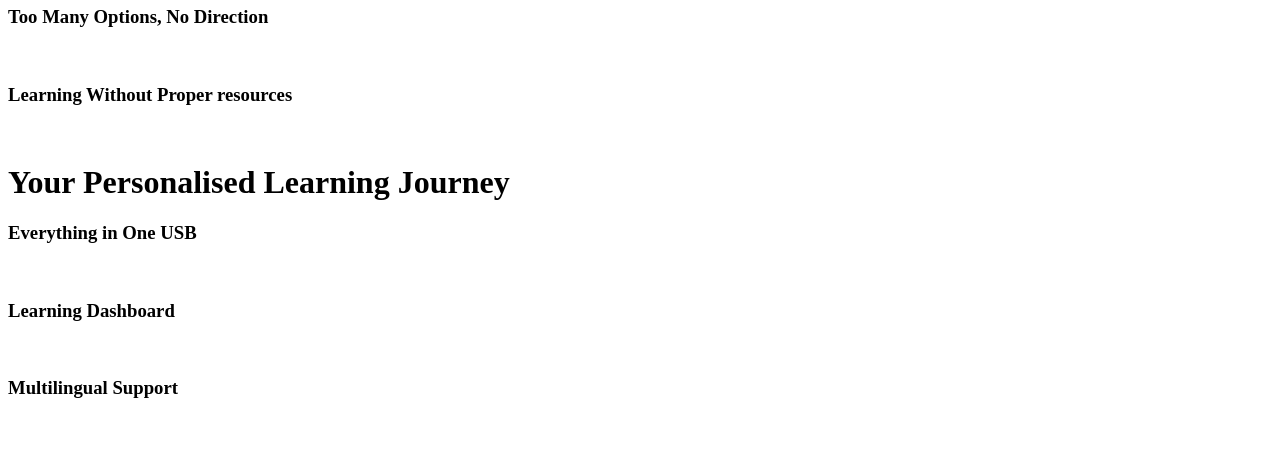
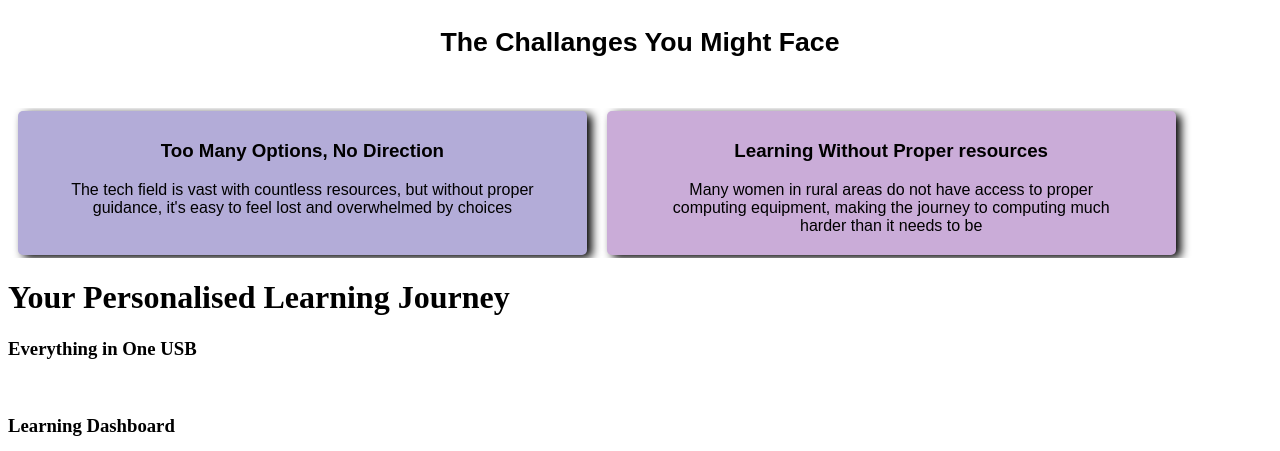
Before and after one commit to Kylshm/ACM-W-X-WICS, a plain HTML site: page docsa/index.html in a window 1280 px wide. Shown: the part 661-1112 px from the top of the page. Drawn offline with Linux system fonts and the light colour scheme.

Commit message:
Updated index.html

```diff
--- a/docsa/stylesheet.css
+++ b/docsa/stylesheet.css
@@ -49,7 +49,7 @@ main .front-page {
 .front-page .greeting{
     display: flex;
     align-items: center;
-    background-color: rgba(215, 203, 227, 0.645);
+    background-color: rgba(215, 203, 227, 0.4);
     border-radius: 10px;
     margin: 30px;
     height: 30px;
@@ -65,7 +65,7 @@ main .front-page {
 }
 
 .front-page .showcase{
-    background-color: rgba(215, 203, 227, 0.645);
+    background-color: rgba(215, 203, 227, 0.4);
     border-radius: 10px;
     height: 30px;
     align-items:  center;
@@ -73,3 +73,47 @@ main .front-page {
 
 
 }
+
+div.about-div p, div.about-div h1{
+    margin: 0px 50px;
+    color: black;
+    font-family: Arial, Helvetica, sans-serif;
+    text-align: center;
+}
+div.about-div h1 {
+    font-size: 20pt;
+    padding-top: 50px;
+    padding-bottom: 50px;
+}
+
+div.challenges-div {
+    overflow: auto;
+    width: 100%;
+    overflow: auto;
+}
+
+div.challenges-div div{
+    width: 45%;
+    float: left;
+    font-family: Arial, Helvetica, sans-serif;
+}
+
+.left-div, .right-div{
+    background-color: rgb(179, 172, 216);
+    padding-top: 10px;
+    padding-bottom: 20px;
+    border-radius: 5px;
+    text-align: center;
+    margin: 3px 10px;
+    box-shadow: 5px 3px 10px;
+}
+
+
+.right-div {
+    background-color: rgb(202, 172, 216);
+}
+
+.left-div{
+     background-color: rgb(179, 172, 216);
+     padding-bottom: 38px;
+}
```
